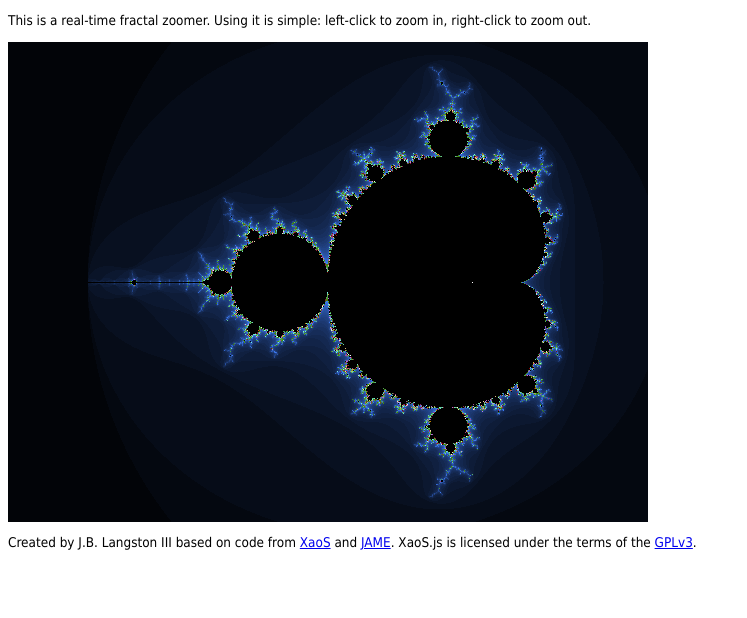
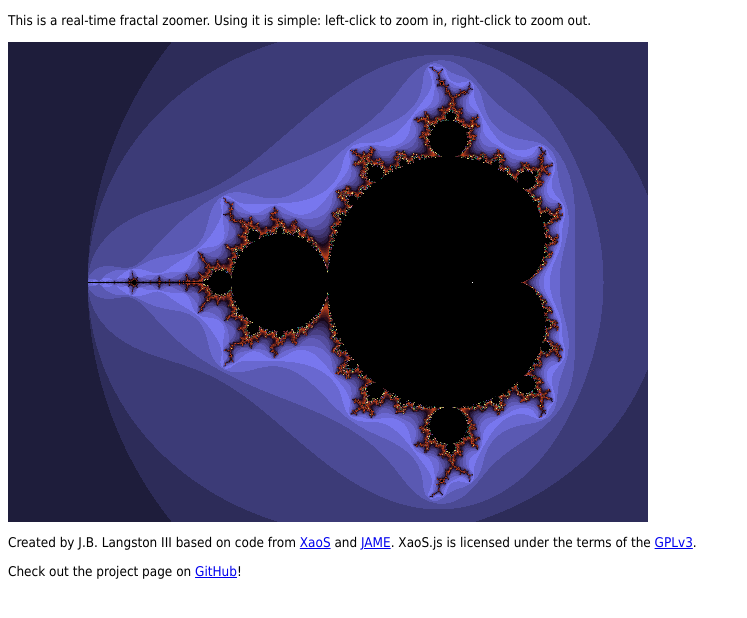
Before and after one commit to xaos-project/XaoSjs, a plain HTML site: page index.html in a window 1280 px wide. Shown: the part 44-662 px from the top of the page, without its empty margins (0-747 px from the left). Drawn offline with Linux system fonts and the light colour scheme.

Commit message:
First crack at palette generation

```diff
--- a/index.html
+++ b/index.html
@@ -17,6 +17,7 @@
 	</canvas>
 	<p>Created by J.B. Langston III based on code from <a href="http://xaos.sf.net">XaoS</a> and <a href="http://www.fractalwalk.net">JAME</a>.
 	XaoS.js is licensed under the terms of the <a href="http://www.gnu.org/licenses/gpl-3.0.html">GPLv3</a>.</p>
+    <p>Check out the project page on <a href="http://github.com/jblang/XaoSjs">GitHub</a>!</p>
     </body>
     <script type="text/javascript" src="xaos.js"></script>
 </html>
--- a/xaos.js
+++ b/xaos.js
@@ -27,32 +27,34 @@
  */
 var xaos = xaos || {};
 
+Function.prototype.curry = function () {
+    var slice = Array.prototype.slice,
+        args = slice.apply(arguments),
+        that = this;
+    return function () {
+        return that.apply(null, args.concat(slice.apply(arguments)));
+    };
+};
 xaos.zoom = function(canvas, fractal) {
-    var MODE_CALCULATE = 0x01;
-    var MODE_REFRESH = 0x02;
-    var USE_XAOS = true;
-    var USE_SYMMETRY = false;
-    var RANGES = 2;
-    var RANGE = 4;
-    var STEPS = 8;
-    var MASK = 0x7;
-    var DSIZE = (RANGES + 1);
-    var FPMUL = 64;
-    var FPRANGE = FPMUL * RANGE;
-    var MAX_PRICE = Number.MAX_VALUE;
-    var NEW_PRICE = FPRANGE * FPRANGE;
-    var multable = (function() {
-        var multable = [], i;
-        for (i = -FPRANGE; i < FPRANGE; i++) {
-            multable[FPRANGE + i] = i * i;
-        }
-        return multable;
-    }());
-    var mouse = { x: 0, y: 0, button: [false, false, false] }
-    var renderPoint = fractal.formula;
-    var context = canvas.getContext("2d");
-    var bufferWidth = canvas.width * 4;
-    var renderMode = 0;
+    "use strict";
+    var MODE_CALCULATE = 0x01,
+        MODE_REFRESH = 0x02,
+        USE_XAOS = true,
+        USE_SYMMETRY = false,
+        RANGES = 2,
+        RANGE = 4,
+        STEPS = 8,
+        MASK = 0x7,
+        DSIZE = (RANGES + 1),
+        FPMUL = 64,
+        FPRANGE = FPMUL * RANGE,
+        MAX_PRICE = Number.MAX_VALUE,
+        NEW_PRICE = FPRANGE * FPRANGE,
+        mouse = { x: 0, y: 0, button: [false, false, false] },
+        renderPoint = fractal.formula.curry(fractal.palette),
+        context = canvas.getContext("2d"),
+        bufferWidth = canvas.width * 4,
+        renderMode = 0;
     var renderedData = (function() {
         var initArray = function(size, initial) {
             var data = [], i;
@@ -525,9 +527,8 @@ xaos.zoom = function(canvas, fractal) {
         };
 
         var arrayCopy = function(from, fromOffset, to, toOffset, length) {
-            var i;
-            for (i = 0; i < length; i++) {
-                to[toOffset+i] = from[fromOffset+i];
+            while (length--) {
+                to[toOffset++] = from[fromOffset++];
             }
         };
 
@@ -552,9 +553,9 @@ xaos.zoom = function(canvas, fractal) {
                     from_offset = reallocX[i].symTo;
                     for (j = 0; j < reallocY.length; j++) {
                         newRGB[to_offset  ] = newRGB[from_offset];
-                        newRGB[to_offset+1] = newRGB[from_offset+1];
-                        newRGB[to_offset+2] = newRGB[from_offset+2];
-                        newRGB[to_offset+3] = newRGB[from_offset+3];
+                        newRGB[to_offset + 1] = newRGB[from_offset + 1];
+                        newRGB[to_offset + 2] = newRGB[from_offset + 2];
+                        newRGB[to_offset + 3] = newRGB[from_offset + 3];
                         to_offset += bufferWidth;
                         from_offset += bufferWidth;
                     }
@@ -770,14 +771,14 @@ xaos.zoom = function(canvas, fractal) {
                         if (!reallocY[j].dirty) {
                             s = 0;
                             while ((tmpData = filltable[s]).length > 0) {
-                                from = from_offset + tmpData.from*4;
-                                to = from_offset + tmpData.to*4;
+                                from = from_offset + tmpData.from * 4;
+                                to = from_offset + tmpData.to * 4;
                                 for (t = 0; t < tmpData.length; t++) {
-                                    d = to + t*4;
+                                    d = to + t * 4;
                                     newRGB[d  ] = newRGB[from  ];
-                                    newRGB[d+1] = newRGB[from+1];
-                                    newRGB[d+2] = newRGB[from+2];
-                                    newRGB[d+3] = newRGB[from+3];
+                                    newRGB[d + 1] = newRGB[from + 1];
+                                    newRGB[d + 2] = newRGB[from + 2];
+                                    newRGB[d + 3] = newRGB[from + 3];
                                 }
                                 s += 1;
                             }
@@ -792,14 +793,14 @@ xaos.zoom = function(canvas, fractal) {
                     s = 0;
                     from_offset = i * bufferWidth;
                     while ((tmpData = filltable[s]).length > 0) {
-                        from = from_offset + tmpData.from*4;
-                        to = from_offset + tmpData.to*4;
+                        from = from_offset + tmpData.from * 4;
+                        to = from_offset + tmpData.to * 4;
                         for (t = 0; t < tmpData.length; t++) {
-                            d = to + t*4;
+                            d = to + t * 4;
                             newRGB[d  ] = newRGB[from  ];
-                            newRGB[d+1] = newRGB[from+1];
-                            newRGB[d+2] = newRGB[from+2];
-                            newRGB[d+3] = newRGB[from+3];
+                            newRGB[d + 1] = newRGB[from + 1];
+                            newRGB[d + 2] = newRGB[from + 2];
+                            newRGB[d + 3] = newRGB[from + 3];
                         }
                         s += 1;
                     }
@@ -822,7 +823,7 @@ xaos.zoom = function(canvas, fractal) {
         };
 
         var calcPrice = function(p1, p2) {
-            return multable[(FPRANGE + p1) - p2];
+            return (p1 - p2) * (p1 - p2);
         };
 
         var addPrices = function(realloc, r1, r2) {
@@ -891,19 +892,19 @@ xaos.zoom = function(canvas, fractal) {
             var offset = r * bufferWidth;
             var k;
             var len;
-            var rgba;
+            var rgb;
             var x0 = renderedData.x0;
             var y0 = renderedData.y0;
             var current;
             var newRGB = renderedData.newBuffer.data;
-            for (k = 0, len = reallocX.length; k < len; k++) {
+            for (k = 0,len = reallocX.length; k < len; k++) {
                 current = reallocX[k];
                 if (!current.dirty) {
-                    rgba = renderPoint(x0, y0, current.position, position);
-                    newRGB[offset  ] = rgba.r;
-                    newRGB[offset+1] = rgba.g;
-                    newRGB[offset+2] = rgba.b;
-                    newRGB[offset+3] = rgba.a;
+                    rgb = renderPoint(x0, y0, current.position, position);
+                    newRGB[offset] = rgb[0];
+                    newRGB[offset + 1] = rgb[1];
+                    newRGB[offset + 2] = rgb[2];
+                    newRGB[offset + 3] = 0xff;
                 }
                 offset += 4;
             }
@@ -914,22 +915,22 @@ xaos.zoom = function(canvas, fractal) {
 
         var renderColumn = function(realloc, reallocY) {
             var position = realloc.position;
-            var offset = realloc.pos*4;
+            var offset = realloc.pos * 4;
             var current;
             var x0 = renderedData.x0;
             var y0 = renderedData.y0;
             var k;
             var newRGB = renderedData.newBuffer.data;
-            var rgba;
+            var rgb;
             var len;
-            for (k = 0, len = reallocY.length; k < len; k++) {
+            for (k = 0,len = reallocY.length; k < len; k++) {
                 current = reallocY[k];
                 if (!current.dirty) {
-                    rgba = renderPoint(x0, y0, position, current.position);
-                    newRGB[offset  ] = rgba.r;
-                    newRGB[offset+1] = rgba.g;
-                    newRGB[offset+2] = rgba.b;
-                    newRGB[offset+3] = rgba.a;
+                    rgb = renderPoint(x0, y0, position, current.position);
+                    newRGB[offset] = rgb[0];
+                    newRGB[offset + 1] = rgb[1];
+                    newRGB[offset + 2] = rgb[2];
+                    newRGB[offset + 3] = 0xff;
                 }
                 offset += bufferWidth;
             }
@@ -990,13 +991,13 @@ xaos.zoom = function(canvas, fractal) {
                 tocalcx = 0;
                 tocalcy = 0;
                 tmpRealloc = renderedData.reallocX;
-                for (i = 0, len = tmpRealloc.length; i < len; i++) {
+                for (i = 0,len = tmpRealloc.length; i < len; i++) {
                     if (tmpRealloc[i].recalculate) {
                         tocalcx++;
                     }
                 }
                 tmpRealloc = renderedData.reallocY;
-                for (i = 0, len = tmpRealloc.length; i < len; i++) {
+                for (i = 0,len = tmpRealloc.length; i < len; i++) {
                     if (tmpRealloc[i].recalculate) {
                         tocalcy++;
                     }
@@ -1020,7 +1021,7 @@ xaos.zoom = function(canvas, fractal) {
                 renderedData.oldTime = renderedData.newTime = new Date().getTime();
                 for (s = 0; !isAborted && (s < STEPS); s++) {
                     tmpRealloc = renderedData.reallocY;
-                    for (i = offset[s], len = tmpRealloc.length; !isAborted && (i < len); i += STEPS) {
+                    for (i = offset[s],len = tmpRealloc.length; !isAborted && (i < len); i += STEPS) {
                         if (tmpRealloc[i].recalculate) {
                             renderLine(tmpRealloc[i], renderedData.reallocX);
                             tocalcy -= 1;
@@ -1033,7 +1034,7 @@ xaos.zoom = function(canvas, fractal) {
 
                     }
                     tmpRealloc = renderedData.reallocX;
-                    for (i = offset[s], len = tmpRealloc.length; !isAborted && (i < len); i += STEPS) {
+                    for (i = offset[s],len = tmpRealloc.length; !isAborted && (i < len); i += STEPS) {
                         if (tmpRealloc[i].recalculate) {
                             renderColumn(tmpRealloc[i], renderedData.reallocY);
                             tocalcx -= 1;
@@ -1047,12 +1048,12 @@ xaos.zoom = function(canvas, fractal) {
                     renderedData.newTime = new Date().getTime();
                     if (!isAborted && ((renderedData.newTime - renderedData.oldTime) > 50) && (s < STEPS)) {
                         tmpRealloc = renderedData.reallocY;
-                        for (i = 0, len = tmpRealloc.length; i < len; i++) {
+                        for (i = 0,len = tmpRealloc.length; i < len; i++) {
                             tmpRealloc[i].changeDirty = tmpRealloc[i].dirty;
                             tmpRealloc[i].changePosition = tmpRealloc[i].position;
                         }
                         tmpRealloc = renderedData.reallocX;
-                        for (i = 0, len = tmpRealloc.length; i < len; i++) {
+                        for (i = 0,len = tmpRealloc.length; i < len; i++) {
                             tmpRealloc[i].changeDirty = tmpRealloc[i].dirty;
                             tmpRealloc[i].changePosition = tmpRealloc[i].position;
                         }
@@ -1061,12 +1062,12 @@ xaos.zoom = function(canvas, fractal) {
                         copy();
                         //TODO: Thread.yield();
                         tmpRealloc = renderedData.reallocY;
-                        for (i = 0, len = tmpRealloc.length; i < len; i++) {
+                        for (i = 0,len = tmpRealloc.length; i < len; i++) {
                             tmpRealloc[i].dirty = tmpRealloc[i].changeDirty;
                             tmpRealloc[i].position = tmpRealloc[i].changePosition;
                         }
                         tmpRealloc = renderedData.reallocX;
-                        for (i = 0, len = tmpRealloc.length; i < len; i++) {
+                        for (i = 0,len = tmpRealloc.length; i < len; i++) {
                             tmpRealloc[i].dirty = tmpRealloc[i].changeDirty;
                             tmpRealloc[i].position = tmpRealloc[i].changePosition;
                         }
@@ -1091,10 +1092,10 @@ xaos.zoom = function(canvas, fractal) {
         var updatePosition = function() {
             var k;
             var len;
-            for (k = 0, len = renderedData.reallocX.length; k < len; k++) {
+            for (k = 0,len = renderedData.reallocX.length; k < len; k++) {
                 renderedData.positionX[k] = renderedData.reallocX[k].position;
             }
-            for (k = 0, len = renderedData.reallocY.length; k < len; k++) {
+            for (k = 0,len = renderedData.reallocY.length; k < len; k++) {
                 renderedData.positionY[k] = renderedData.reallocY[k].position;
             }
         };
@@ -1147,7 +1148,7 @@ xaos.zoom = function(canvas, fractal) {
     };
 
     var updateRegion = function() {
-        var MAXSTEP = 0.008*3;
+        var MAXSTEP = 0.008 * 3;
         //var STEP = 0.0006*3;
         var MUL = 0.3;
         var area = convertArea();
@@ -1157,22 +1158,22 @@ xaos.zoom = function(canvas, fractal) {
         var mmul;
         if (mouse.button[1] || (mouse.button[0] && mouse.button[2])) {
             // Pan when middle or left+right buttons are pressed
-	    step = 0;
+            step = 0;
         } else if (mouse.button[0]) {
             // Zoom in when left button is pressed
-            step = MAXSTEP*2;
+            step = MAXSTEP * 2;
         } else if (mouse.button[2]) {
             // Zoom out when right button is pressed
-            step = -MAXSTEP*2;
+            step = -MAXSTEP * 2;
         } else {
             return false;
         }
-        mmul = Math.pow((1-step), MUL);
+        mmul = Math.pow((1 - step), MUL);
         area.begin.x = x + (area.begin.x - x) * mmul;
         area.end.x = x + (area.end.x - x) * mmul;
         area.begin.y = y + (area.begin.y - y) * mmul;
         area.end.y = y + (area.end.y - y) * mmul;
-        fractal.region.radius.x  = area.end.x - area.begin.x;
+        fractal.region.radius.x = area.end.x - area.begin.x;
         fractal.region.radius.y = area.end.y - area.begin.y;
         fractal.region.center.x = (area.begin.x + area.end.x) / 2;
         fractal.region.center.y = ((area.begin.y + area.end.y) / 2) * (canvas.width / canvas.height);
@@ -1201,14 +1202,164 @@ xaos.zoom = function(canvas, fractal) {
     };
 
     canvas.oncontextmenu = function(e) {
-	    return false;
+        return false;
     };
 
     canvas.onmouseout = function(e) {
-	mouse.button = [false, false, false];
+        mouse.button = [false, false, false];
     };
 
     drawFractal(false);
+};
+
+xaos.makePalette = function(algorithm, seed) {
+    var MAXENTRIES = 65536,
+        MAXNSEGMENTS = 4096,
+        QQ = 255,
+        segmentsize,
+        setsegments,
+        nsegments,
+        whitemode,
+        i, y,
+        r, g, b,
+        rs, gs, bs,
+        segments,
+        palette = [];
+
+    var random = (function () {
+        var state = seed || 0;
+
+        var random = function (i) {
+            var MAXRAND = 0xffffff,
+                MAGICMUL = 1103515245,
+                MAGICADD = 12345;
+
+            state = (state * MAGICMUL + MAGICADD) & MAXRAND;
+            return i ? Math.floor(state / MAXRAND) * i : state;
+        };
+        random.reseed = function() {
+            state = seed;
+        };
+        return random;
+    }());
+
+    var segmentAlgorithms = [
+        function () {
+            var i = 0;
+
+            segments = [];
+            if (whitemode) {
+                segments.push([255, 255, 255]);
+                for (i = 0; i < nsegments; i += 2) {
+                    if (i != 0) {
+                        segments.push([random() % 256, random() % 256, random() % 256]);
+                    }
+                    if (i + 1 < nsegments) {
+                        segments.push([random() % 35, random() % 35, random() % 35]);
+                    }
+                }
+            } else {
+                for (i = 0; i < nsegments; i += 2) {
+                    segments.push([random() % 35, random() % 35, random() % 35]);
+                    if (i + 1 < nsegments) {
+                        segments.push([random() % 256, random() % 256, random() % 256]);
+                    }
+                }
+            }
+            segments.push(segments[0]);
+        },
+
+        function () {
+
+        },
+
+        function () {
+
+        }
+    ];
+
+    if (algorithm !== undefined && segmentAlgorithms[algorithm]) {
+        seed = random();
+        whitemode = random() % 2;
+        // Make smaller segments with higher probability
+        segmentsize = random(QQ / 3 + 4);
+        segmentsize += random(QQ / 3 + 4);
+        segmentsize += random(QQ / 3 + 4);
+        segmentsize += random(QQ / 3 + 4);
+        segmentsize = Math.abs(segmentsize / 2 - QQ / 3 + 3);
+        if (segmentsize < 8) {
+            segmentsize = 8;
+        } else if (segmentsize > MAXENTRIES / 3) {
+            segmentsize = MAXENTRIES / 3;
+        }
+        nsegments = Math.floor((MAXENTRIES + segmentsize - 5) / segmentsize);
+        if (nsegments < 0) {
+            nsegments = 1;
+        }
+        if (nsegments > MAXNSEGMENTS) {
+            setsegments = MAXNSEGMENTS;
+        } else {
+            setsegments = nsegments;
+        }
+        random.reseed();
+        return [];
+        segmentAlgorithms[algorithm]();
+    } else {
+        // Use default colors
+        segments = [
+            [0, 0, 0],
+            [120, 119, 238],
+            [24, 7, 25],
+            [197, 66, 28],
+            [29, 18, 11],
+            [135, 46, 71],
+            [24, 27, 13],
+            [241, 230, 128],
+            [17, 31, 24],
+            [240, 162, 139],
+            [11, 4, 30],
+            [106, 87, 189],
+            [29, 21, 14],
+            [12, 140, 118],
+            [10, 6, 29],
+            [50, 144, 77],
+            [22, 0, 24],
+            [148, 188, 243],
+            [4, 32, 7],
+            [231, 146, 14],
+            [10, 13, 20],
+            [184, 147, 68],
+            [13, 28, 3],
+            [169, 248, 152],
+            [4, 0, 34],
+            [62, 83, 48],
+            [7, 21, 22],
+            [152, 97, 184],
+            [8, 3, 12],
+            [247, 92, 235],
+            [31, 32, 16]
+        ];
+        segmentsize = 8;
+        nsegments = Math.floor(255 / segmentsize);
+        setsegments = Math.floor((MAXENTRIES + 3) / segmentsize);
+    }
+
+    for (i = 0; i < setsegments; i++) {
+        r = segments[i % nsegments][0];
+        g = segments[i % nsegments][1];
+        b = segments[i % nsegments][2];
+        rs = (segments[(i + 1) % setsegments % nsegments][0] - r) / segmentsize;
+        gs = (segments[(i + 1) % setsegments % nsegments][1] - g) / segmentsize;
+        bs = (segments[(i + 1) % setsegments % nsegments][2] - b) / segmentsize;
+        for (y = 0; y < segmentsize; y++) {
+            palette.push([Math.floor(r), Math.floor(g), Math.floor(b)]);
+            r += rs;
+            g += gs;
+            b += bs;
+        }
+    }
+
+    return palette;
 };
 
 var fractal = {
@@ -1218,36 +1369,26 @@ var fractal = {
         radius: { x: 2.5, y : 2.5 },
         angle: 0
     },
-    formula: function(zr, zi, cr, ci) {
-        var maxiter = 128;
-        var bailout = 4;
-        var h = maxiter / 2;
-        var q = maxiter / 4;
-        var count = 0;
+    formula: function(palette, zr, zi, cr, ci) {
+        var maxiter = 128,
+            bailout = 4,
+            i = maxiter;
 
-        while (count < maxiter) {
+        while (i--) {
             var zr2 = zr * zr;
             var zi2 = zi * zi;
 
             if (zr2 + zi2 > bailout) {
-                return {
-                    a: 0xff,
-                    r: (count * 255) / maxiter,
-                    g: ((count % h) * 255) / h,
-                    b: ((count % q) * 255) / q
-                };
+                return palette[(maxiter - i) % palette.length];
             }
 
             zi = ci + (2 * zr * zi);
             zr = cr + zr2 - zi2;
-            count++;
         }
 
-        if (count === maxiter) {
-            return {a: 0xff, r: 0, g: 0, b: 0};
-        }
-    }
+        return palette[0];
+    },
+    palette: xaos.makePalette()
 };
 
-canvas = document.getElementById("canvas");
-xaos.zoom(canvas, fractal);
+xaos.zoom(document.getElementById("canvas"), fractal);
```
